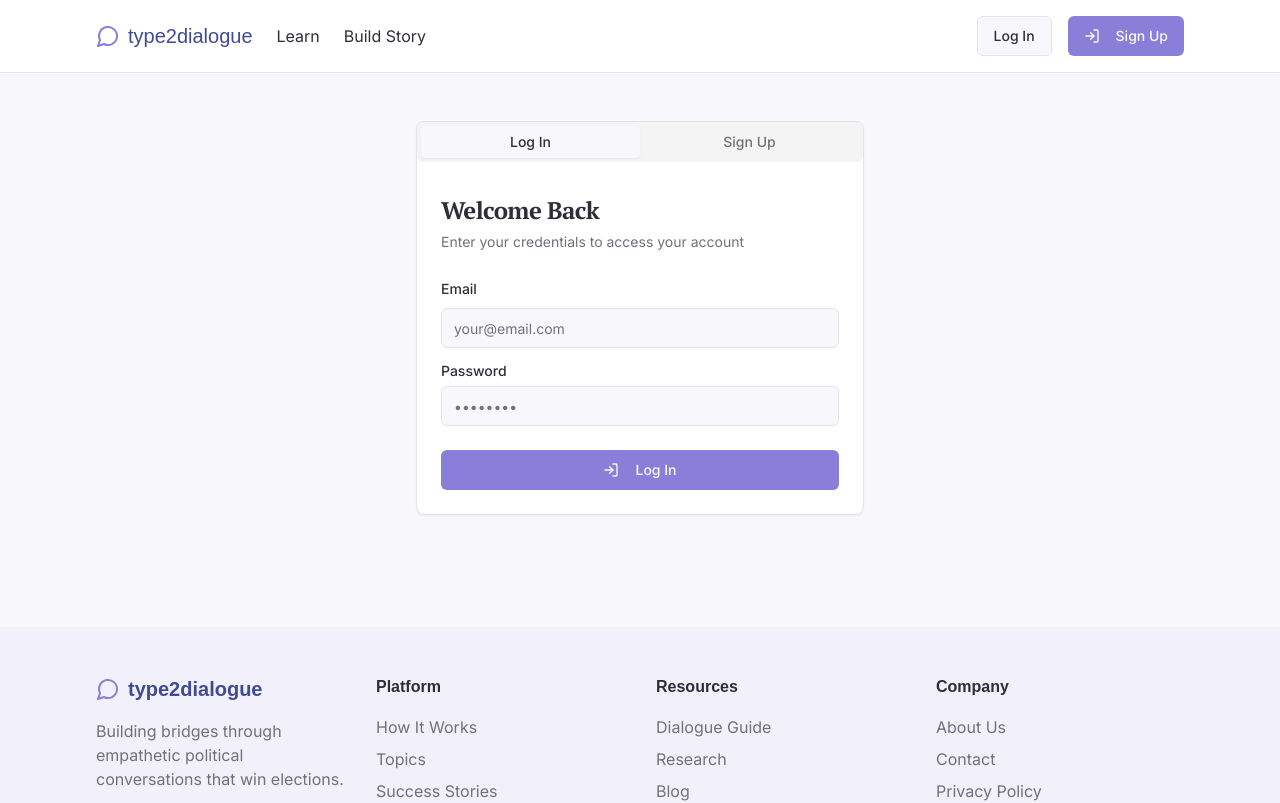
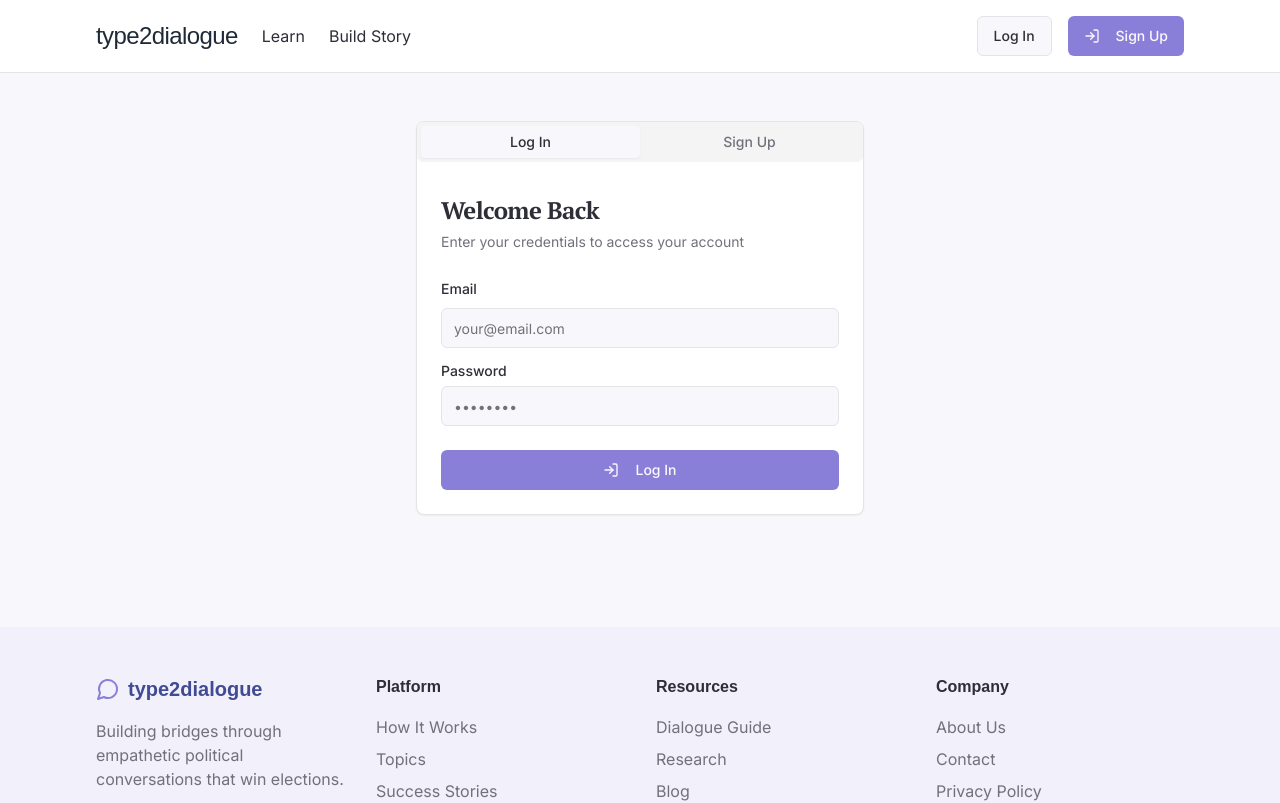
Before and after one commit to djechlin/empathy-wins-dialogue, a React (Vite) app: page /auth in a window 1280 px wide. Shown: the top 803 px of the page. Built offline with nearby package versions, Linux system fonts and the light colour scheme; a web font is replaced by a local one.

Commit message:
Refactor: Update logo styling
Adjust the logo's appearance to match the provided design.

```diff
--- a/src/components/layout/Navbar.tsx
+++ b/src/components/layout/Navbar.tsx
@@ -4,9 +4,11 @@ import { Button } from '@/components/ui/button';
 import { MessageCircle, LogIn } from 'lucide-react';
 import { supabase } from '@/integrations/supabase/client';
 import { User } from '@supabase/supabase-js';
+
 const Navbar = () => {
   const navigate = useNavigate();
   const [user, setUser] = useState<User | null>(null);
+
   useEffect(() => {
     // Set up auth state listener
     const {
@@ -27,6 +29,7 @@ const Navbar = () => {
     });
     return () => subscription.unsubscribe();
   }, []);
+
   const handleAuthClick = () => {
     if (user) {
       supabase.auth.signOut();
@@ -34,15 +37,13 @@ const Navbar = () => {
       navigate('/auth');
     }
   };
+
   return <nav className="py-4 border-b border-border bg-white sticky top-0 z-50">
       <div className="container-custom flex items-center justify-between">
         <div className="flex items-center gap-6">
-          <div className="flex items-center gap-2">
-            <MessageCircle className="h-6 w-6 text-dialogue-purple" />
-            <Link to="/" className="font-heading text-xl text-dialogue-darkblue">
-              type2dialogue
-            </Link>
-          </div>
+          <Link to="/" className="font-heading text-2xl text-gray-800 tracking-tight">
+            type2dialogue
+          </Link>
 
           <Link to="/learn" className="text-foreground hover:text-dialogue-purple transition-colors">
             Learn
@@ -65,4 +66,5 @@ const Navbar = () => {
       </div>
     </nav>;
 };
+
 export default Navbar;
```
